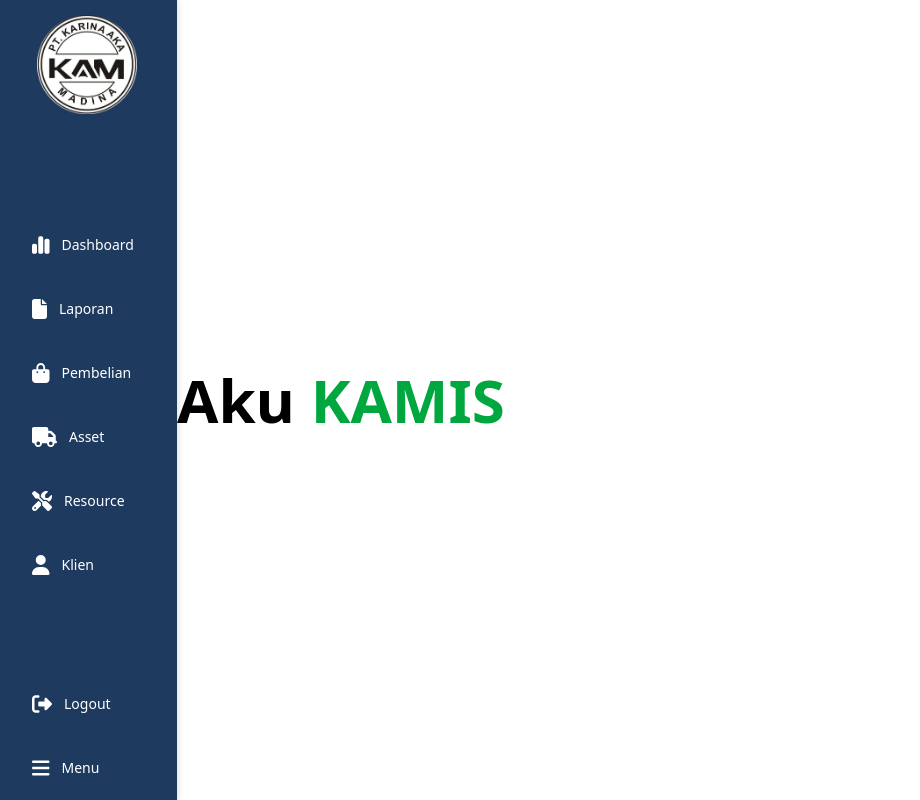
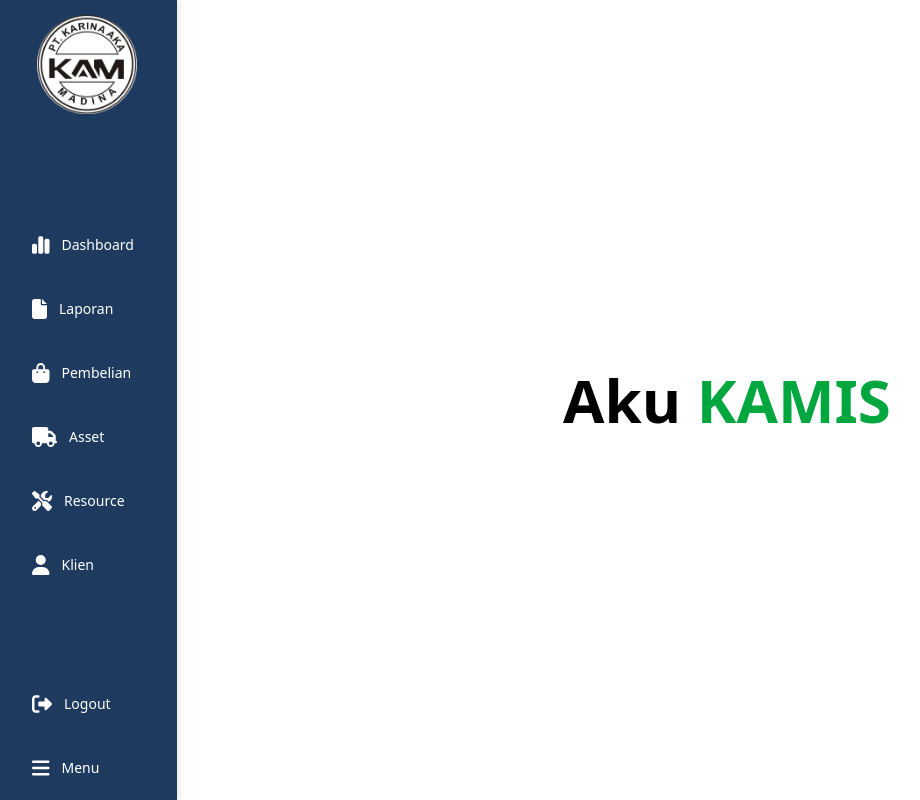
Before and after one commit to GPL-PropensiC04/KAMIS-FE, a Vue app in the folder kamis-fe/: page / in a window 1280 px wide. Shown: the whole page, without its empty margins (3-923 px from the left). Built offline with nearby package versions, Linux system fonts and the light colour scheme; the HTML template or start-up script is replaced by a standard one.

Commit message:
[FIX] LeftBar and Content

```diff
--- a/kamis-fe/src/App.vue
+++ b/kamis-fe/src/App.vue
@@ -1,3 +1,4 @@
+// filepath: d:\6th term\PROPENSI\Code\c4-gak-pake-lama-fe\kamis-fe\src\App.vue
 <script setup lang="ts">
 import { RouterView } from 'vue-router'
 import LeftBar from './components/LeftBar.vue'
@@ -6,7 +7,9 @@ import LeftBar from './components/LeftBar.vue'
 <template>
   <div class="app-layout">
     <LeftBar />
-    <RouterView />
+    <div class="content">
+      <RouterView />
+    </div>
   </div>
 </template>
 
@@ -14,5 +17,11 @@ import LeftBar from './components/LeftBar.vue'
 .app-layout {
   display: flex;
   flex-direction: row;
+  height: 100vh; /* Ensure it takes full height */
+}
+
+.content {
+  flex: 1; /* Take the remaining space */
+  overflow: auto; /* Allow scrolling if content overflows */
 }
 </style>
--- a/kamis-fe/src/components/LeftBar.vue
+++ b/kamis-fe/src/components/LeftBar.vue
@@ -1,3 +1,4 @@
+// filepath: d:\6th term\PROPENSI\Code\c4-gak-pake-lama-fe\kamis-fe\src\components\LeftBar.vue
 <template>
   <div :class="['leftbar', { collapsed: isCollapsed }]">
     <!-- Logo KAM -->
@@ -141,7 +142,7 @@ const logout = () => {
   display: flex;
   justify-content: center;
   align-items: center;
-  padding: 10px 0;
+  padding: 5px 0;
 }
 
 .logo {
@@ -149,13 +150,6 @@ const logout = () => {
   height: auto;
   transition: all 0.3s ease;
   margin-bottom: 10px; /* Tambahkan ini untuk jarak ke icon */
-}
-
-.logo-container {
-  display: flex;
-  justify-content: center;
-  align-items: center;
-  padding: 5px 0; /* Lebih rapat */
 }
 
 /* Saat sidebar collapse, kecilkan logo */
```
